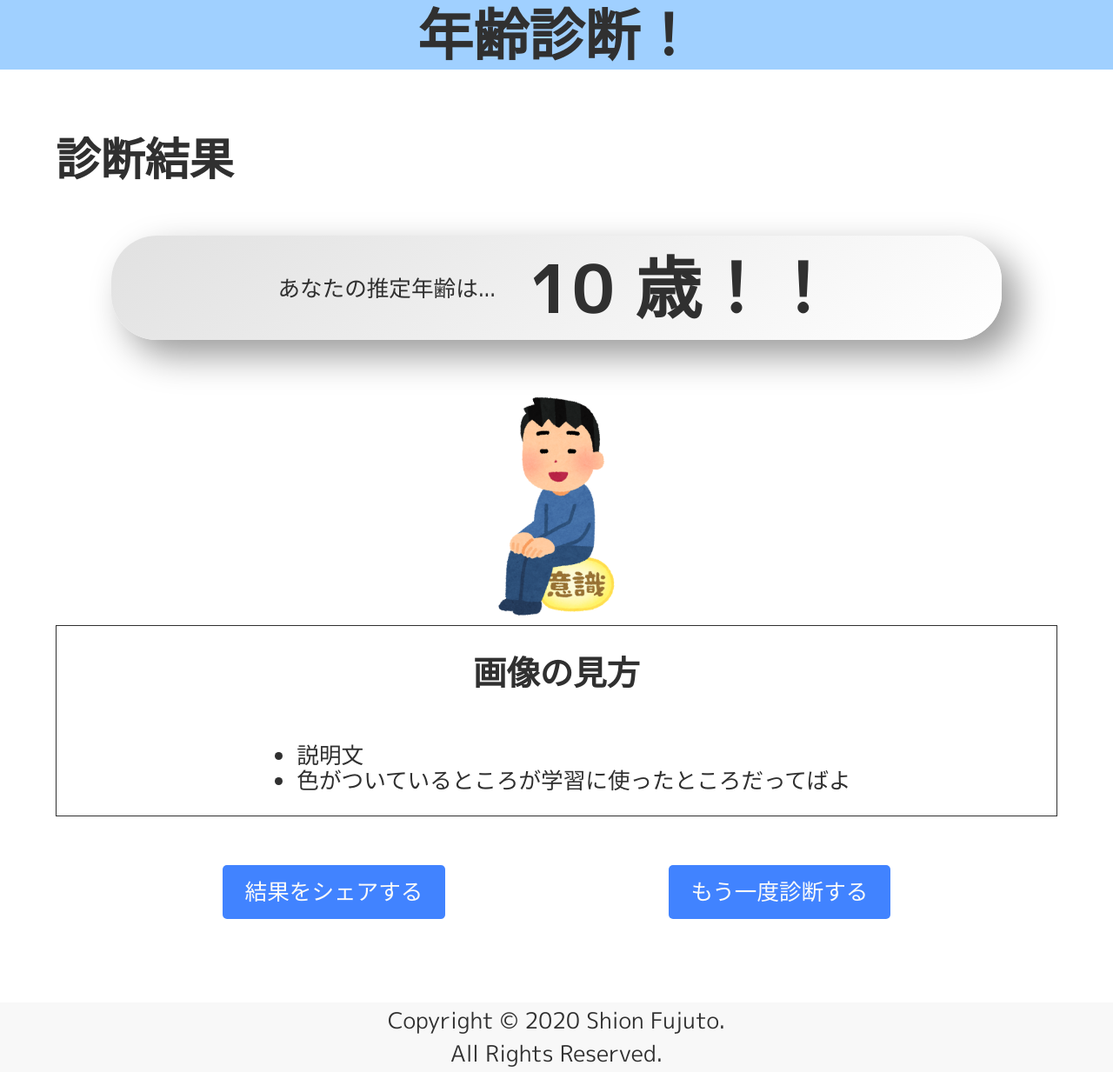
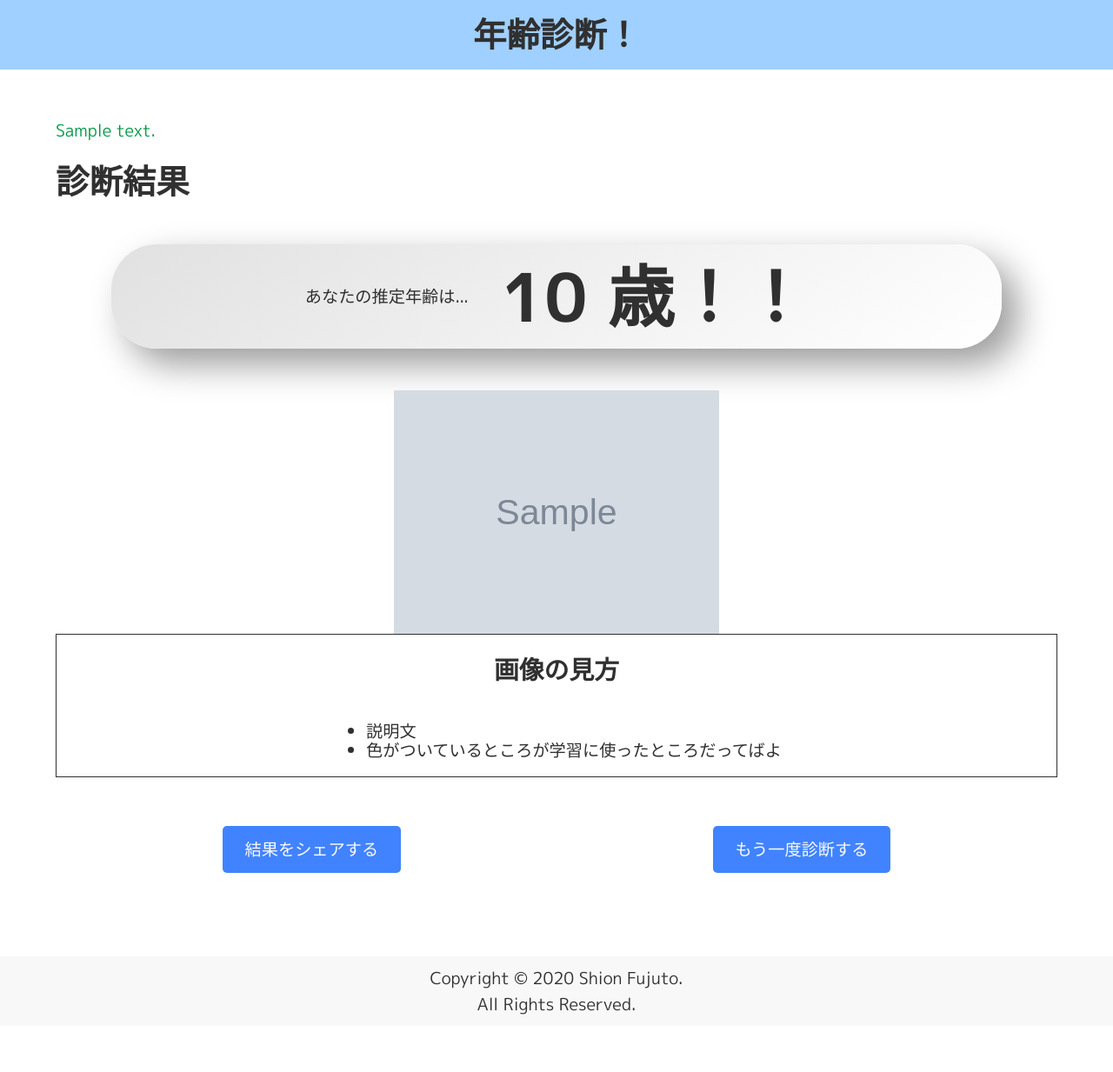
Before and after one commit to shifujito/image_recognition_app, a Flask app: template web_app/templates/result.html in a window 1280 px wide. Shown: the whole page at 87% size. After the commit the page ends 1167 px from the top, so only its background shows below. Run offline with Flask 2, Linux system fonts and the light colour scheme; the template is opened without the code that fills it: most values are stand-ins (such as "Sample title", 1, 10 or a date in 2020); grey boxes marked "Sample" are stand-in pictures.

Commit message:
[update] backendの実装

```diff
--- a/server.py
+++ b/server.py
@@ -1,25 +1,68 @@
-from flask import Flask, render_template, request, redirect, url_for, session
+from flask import Flask, render_template, request, redirect, url_for, session, make_response
+import uuid
 import os
 
-from web_app.settings import DEBUG, HOST, PORT, BASE_DIR
+from web_app.settings import DEBUG, HOST, PORT, BASE_DIR, PRODUCT_URL
 
 app = Flask(
     __name__,
     template_folder=os.path.join(BASE_DIR, 'web_app', 'templates'),
     static_folder=os.path.join(BASE_DIR, 'web_app', 'static'),
 )
+# ⇓ 本番環境では, 環境変数から取るようにする ⇓
+app.secret_key = 'jskdjkfsakfjkldsajfdskafjdsk;a'
+
+
+def get_base_context():
+    return {
+        'success_message': session.pop('success_message', None),
+        'error_message': session.pop('error_message', None),
+    }
 
 
 @app.route('/')
 def index():
-    context = {}
-    return render_template('index.html', context=context)
+    context = get_base_context()
+    return render_template('index.html', **context)
+
+
+@app.route('/estimate/', methods=['POST'])
+def estimate():
+    file = request.files.get('face_image')
+
+    if file.filename == '':
+        # ファイルが送られてきていないので, TOPへリダイレクトする
+        session['error_message'] = 'ファイルをアップロードしてください'
+        return redirect(url_for('index'))
+    else:
+        # ファイルを保存
+        file = request.files.get('face_image')
+
+        # 一意なファイル名 + 拡張子でOSに保存する
+        filename = str(uuid.uuid4()) + '.' + file.filename.split('.')[-1]
+        file.save(os.path.join(BASE_DIR, 'web_app', 'static', 'image', filename))
+
+        # 保存したファイルから機械学習モデルにかける
+        # ロジックは, 未実装なので仮としておく
+
+        # 仮の結果
+        session['estimated_age'] = 23
+        session['result_image_path'] = '/static/image/' + filename
+
+        return redirect(url_for('result'))
 
 
 @app.route('/result/')
 def result():
-    context = {}
-    return render_template('result.html', context=context)
+    context = get_base_context()
+
+    context.update({
+        "product_url": PRODUCT_URL,
+        "estimated_age": session['estimated_age'],
+        "result_image_path": session['result_image_path']
+    })
+
+    return render_template('result.html', **context)
 
 
 if __name__ == '__main__':
--- a/web_app/settings.py
+++ b/web_app/settings.py
@@ -5,3 +5,7 @@ BASE_DIR = os.getcwd()
 DEBUG = True
 HOST = 'localhost'
 PORT = 8080
+
+PRODUCT_URL = 'https://xxx.com'  # まだ本番環境の想定がないので, とりあえず
+if DEBUG:
+    PRODUCT_URL = 'http://localhost:8080'
--- a/web_app/static/css/layout.css
+++ b/web_app/static/css/layout.css
@@ -8,7 +8,7 @@
     --footer-height: 10vh;
 
     /* コンテンツ */
-    --content-min-height: 70vh;  /* 100 - 30(header + footer + margin)  = 70 [vh] */
+    --content-min-height: 70vh; /* 100 - 30(header + footer + margin)  = 70 [vh] */
 
     /* Font */
     --main-font: "M PLUS 1p";
@@ -22,19 +22,18 @@
     --white-weak: #dddddd;
     --black-strong: #202020;
     --black-weak: #303030;
+    --success-color: #009944;
+    --error-color: #cf000f;
 }
 
 body {
     font-family: var(--main-font), Avenir, Helvetica, Arial, sans-serif;
     color: var(--black-weak);
     font-weight: var(--weight-middle);
-    font-size: 2vw;
+    font-size: 1.5vw;
 
     display: grid;
-    grid-template:
-            "header" var(--header-height)
-            "content" 1fr
-            "footer" var(--footer-height);
+    grid-template: "header" var(--header-height) "content" 1fr "footer" var(--footer-height);
 }
 
 #header {
@@ -48,7 +47,7 @@ body {
 
     /* Font */
     font-weight: var(--weight-bold);
-    font-size: 5vw;
+    font-size: 3vw;
 }
 
 .content {
--- a/web_app/static/css/module.css
+++ b/web_app/static/css/module.css
@@ -16,7 +16,7 @@
 
 /* モジュール */
 
-.m-primary-button {
+.primary-button {
     margin: 2vh 0;
     padding: 2vh 2vw;
 
@@ -27,7 +27,7 @@
     color: var(--white-strong);
 }
 
-.m-file-form__input {
+.file-form__input {
     background: var(--white-weak);
     border: solid 2px var(--black-weak);
 
@@ -36,34 +36,45 @@
     height: 5vh;
 }
 
-.m-file-form__input > label > input {
+.file-form__input > label > input {
     display: none;
 }
 
-.m-file-form__input > label {
+.file-form__input > label {
     width: 100%;
     height: 100%;
+}
+
+.message {
+}
+
+.message_success {
+    color: var(--success-color);
+}
+
+.message_error {
+    color: var(--error-color);
 }
 
 /* Display */
 
 /*  Flex  */
-.m-flex {
+.flex {
     display: flex;
     cursor: pointer;
 }
 
-.m-flex-column {
+.flex-column {
     display: flex;
     flex-direction: column;
 }
 
-.m-flex_center {
+.flex_center {
     justify-content: center;
     align-items: center;
 }
 
-.m-flex-space-between {
+.flex-space-between {
     justify-content: space-between;
 }
 
--- a/web_app/templates/base.html
+++ b/web_app/templates/base.html
@@ -26,6 +26,14 @@
 </div>
 
 <div class="content">
+    {% if success_message %}
+    <p class="message message_success">{{ success_message }}</p>
+    {% endif %}
+
+    {% if error_message %}
+    <p class="message message_error">{{ error_message }}</p>
+    {% endif %}
+
     {% block content %}
     {% endblock %}
 </div>
--- a/web_app/templates/result.html
+++ b/web_app/templates/result.html
@@ -8,19 +8,20 @@
 {% block content %}
 <h1>診断結果</h1>
 
-<div class="m-flex m-flex_center">
+<div class="flex flex_center">
     <!--  中央寄せのためのラッパー  -->
-    <div class="result m-flex m-flex_center">
+    <div class="result flex flex_center">
         <span class="result__prev">あなたの推定年齢は...</span>
         <span class="result__content">{{ estimated_age }} 歳！！</span>
     </div>
 </div>
 
-<div class="result-image m-flex m-flex_center">
-    <img src="/static/image/仮画像.png" alt="結果画像"/>
+<div class="result-image flex flex_center">
+    <!--    <img src="/static/image/仮画像.png" alt="結果画像"/>-->
+    <img src="{{ result_image_path }}" alt="結果画像"/>
 </div>
 
-<div class="m-flex-column m-flex_center description">
+<div class="flex-column flex_center description">
     <h2>画像の見方</h2>
     <ul>
         <li>説明文</li>
@@ -28,10 +29,11 @@
     </ul>
 </div>
 
-<div class="m-flex m-flex-space-between nav">
+<div class="flex flex-space-between nav">
     <!--  ⇓ 未実装 Link  -->
-    <a class="remove-a-decoration m-primary-button" href="/not_implemented">結果をシェアする</a>
-    <a class="remove-a-decoration m-primary-button" href="/">もう一度診断する</a>
+<!--    <a class="remove-a-decoration primary-button" href="/not_implemented">結果をシェアする</a>-->
+    <a class="remove-a-decoration primary-button" href="https://twitter.com/share?url={{product_url}}&text=年齢推定！あなたの推定年齢は...{{ estimated_age }}歳！">結果をシェアする</a>
+    <a class="remove-a-decoration primary-button" href="/">もう一度診断する</a>
 </div>
 {% endblock %}
 
```
Also changed, not shown: web_app/templates/index.html (+4 -4 lines), 1 other file.
